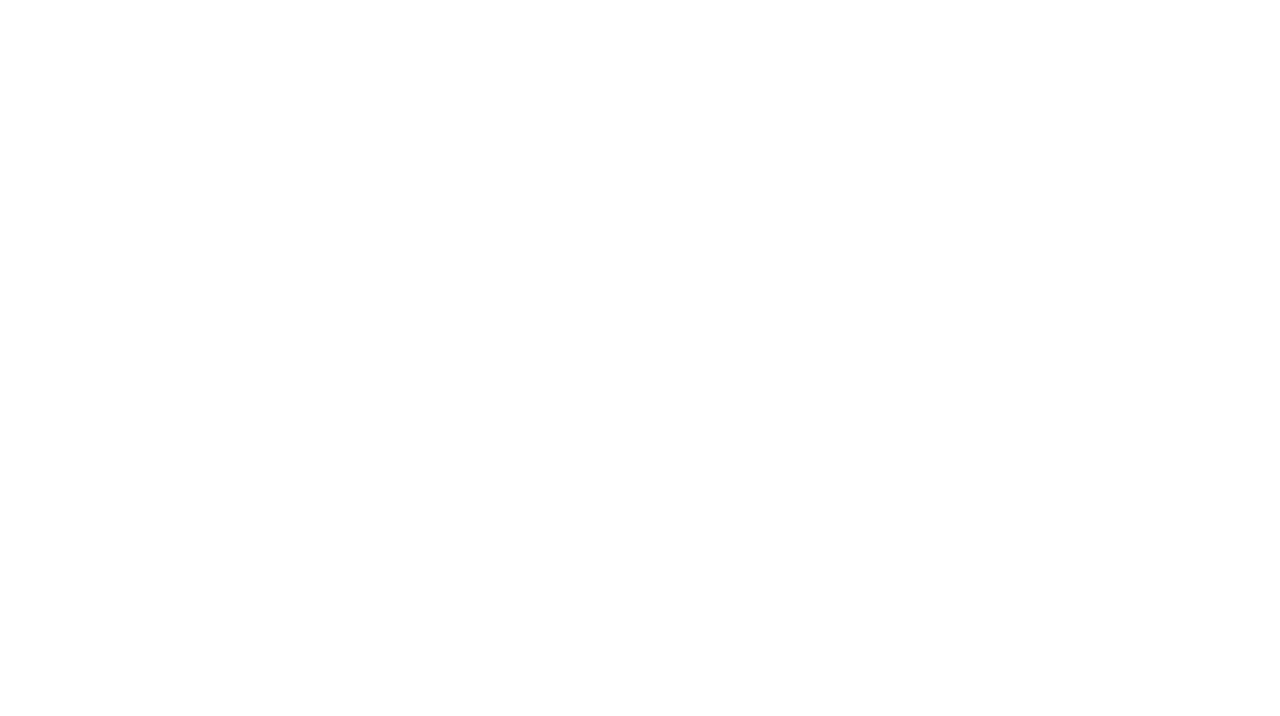
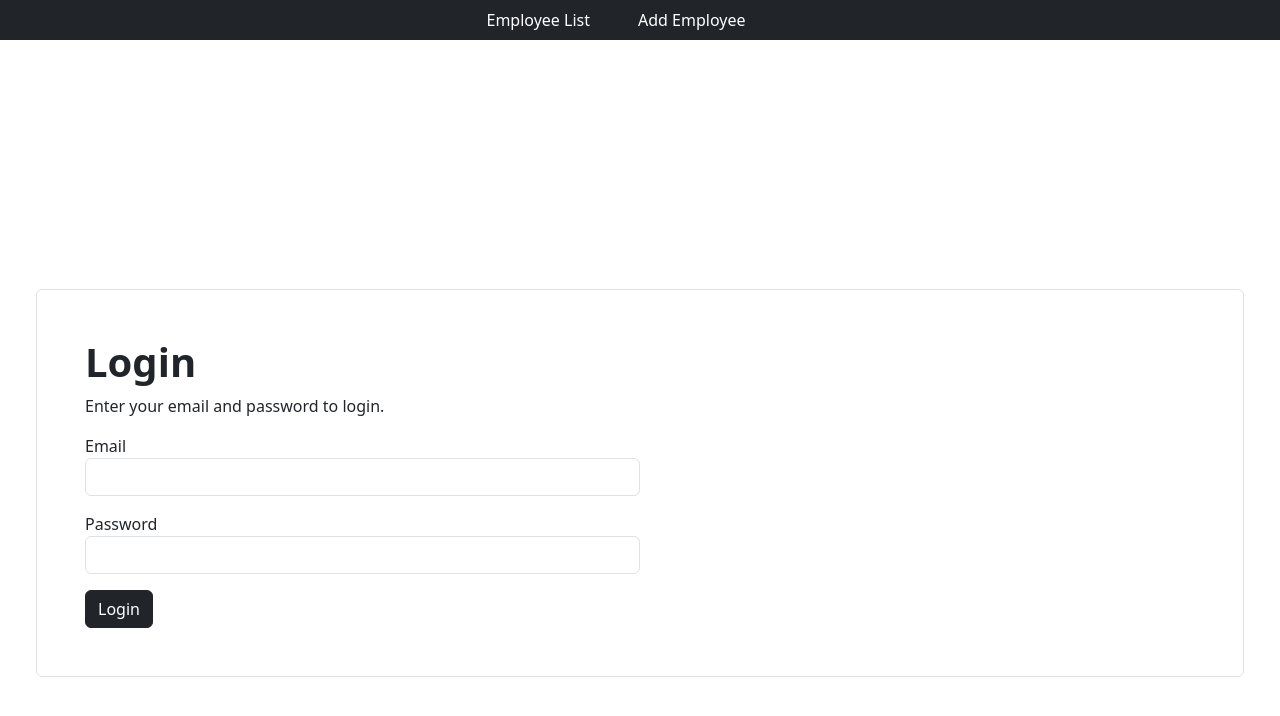
Before and after one commit to byrondones/Dones_Project4_Employee_Management_Dashboard, a React (Vite) app: page /login in a window 1280 px wide. Before the commit this address had no page. Shown: the top 716 px of the page. Built offline with nearby package versions, Linux system fonts and the light colour scheme.

Commit message:
login unfinished

```diff
--- a/src/App.jsx
+++ b/src/App.jsx
@@ -3,13 +3,19 @@ import 'bootstrap/dist/js/bootstrap.js'
 import { ChakraProvider } from '@chakra-ui/react'
 
 import React, { useState, useEffect } from "react";
+import { getAuth, onAuthStateChanged } from "firebase/auth";
+
 
 import AdminDashboard from './Pages/AdminDashboard';
 import { BrowserRouter, Route, Routes } from 'react-router-dom';
 import EmployeeTable from './Pages/EmployeeTable';
 import AddEmployee from './Pages/AddEmployee';
+import Login from './Auth/Login';
 
 function App() {
+  const [authenticated, setAuthenticated] = useState(false);
+  const [userProperties, setUserProperties] = useState({});
+
   const [employeeList, setEmployeeList] = useState([]);
   const [employee, setEmployee] = useState({
       lastname: '',
@@ -50,7 +56,6 @@ function App() {
 
   return (
     <>
-      <ChakraProvider>
         <BrowserRouter>
             <Routes>
               <Route path='/' element={<AdminDashboard />}>
@@ -61,10 +66,10 @@ function App() {
                   setEmployee={setEmployee}
                   />} />
                 <Route path='addemployee' element={<AddEmployee/>} />
+                <Route path='login' element={<Login />} />
               </Route>
             </Routes>
           </BrowserRouter>
-      </ChakraProvider>
     </>
   )
 }
--- /dev/null
+++ b/src/Auth/Login.jsx
@@ -0,0 +1,25 @@
+import {Link, useNavigate} from 'react-router-dom';
+import { getAuth, signInWithEmailAndPassword } from "firebase/auth";
+import firebaseApp from "../firebaseConfig";
+import { useState } from 'react';
+
+
+
+function Login(){
+    return(
+        <div className="row" style={{height:790}}>
+            <div className="container border p-5 rounded my-auto">
+                <div className="col-sm-6">
+                <h1 className="fw-bold">Login</h1>
+                    <p>Enter your email and password to login.</p>
+                    <label htmlFor="email">Email</label>
+                    <input id="email" type="email" className="form-control" />
+                    <label htmlFor="password" className="mt-3">Password</label>
+                    <input id="password" type="password" className="form-control" />
+                    <button className="btn btn-dark mt-3">Login</button>
+                </div>
+            </div>
+        </div>
+    )
+}
+export default Login
--- a/src/Pages/EmployeeTable.jsx
+++ b/src/Pages/EmployeeTable.jsx
@@ -82,7 +82,7 @@ function EmployeeTable({employee,employeeList,setEmployee,setEmployeeList}){
         })
     }
 
-    const editemployee = (employee,setEmployee) => {
+    const editemployee = () => {
         setShowInput(true)
     }
 
@@ -129,7 +129,8 @@ function EmployeeTable({employee,employeeList,setEmployee,setEmployeeList}){
             emergencyZipcode: employee.emergencyZipcode,
         });
 
-        setShow(false)
+        handleClose()
+
 
         setEmployee({
         lastname: '',
@@ -181,7 +182,7 @@ function EmployeeTable({employee,employeeList,setEmployee,setEmployeeList}){
 
     const changeBtn = () => {
         setShow(true);
-        setShowInput(false)
+        setShowInput(false);
     }
 
     return(
```
Also changed, not shown: src/Pages/Test.jsx (deleted, +0 -10 lines).
